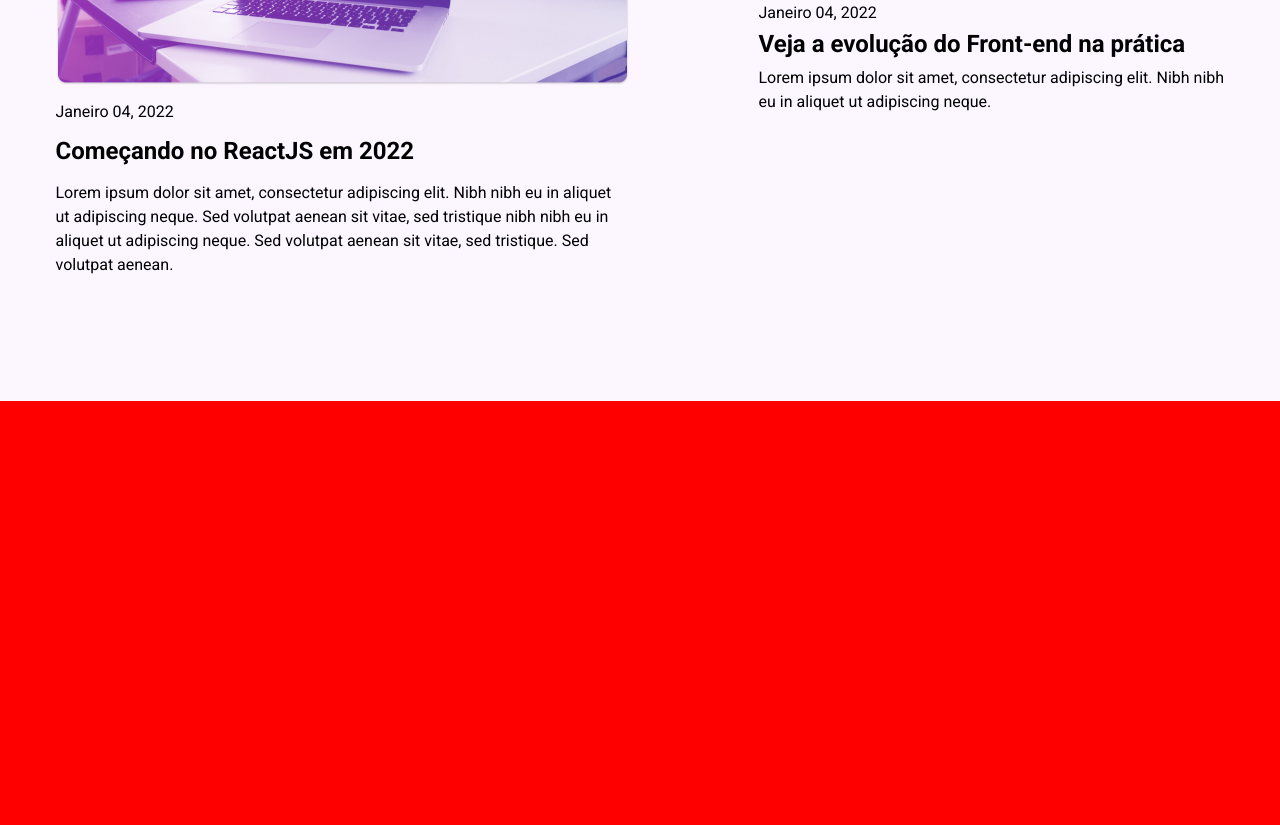
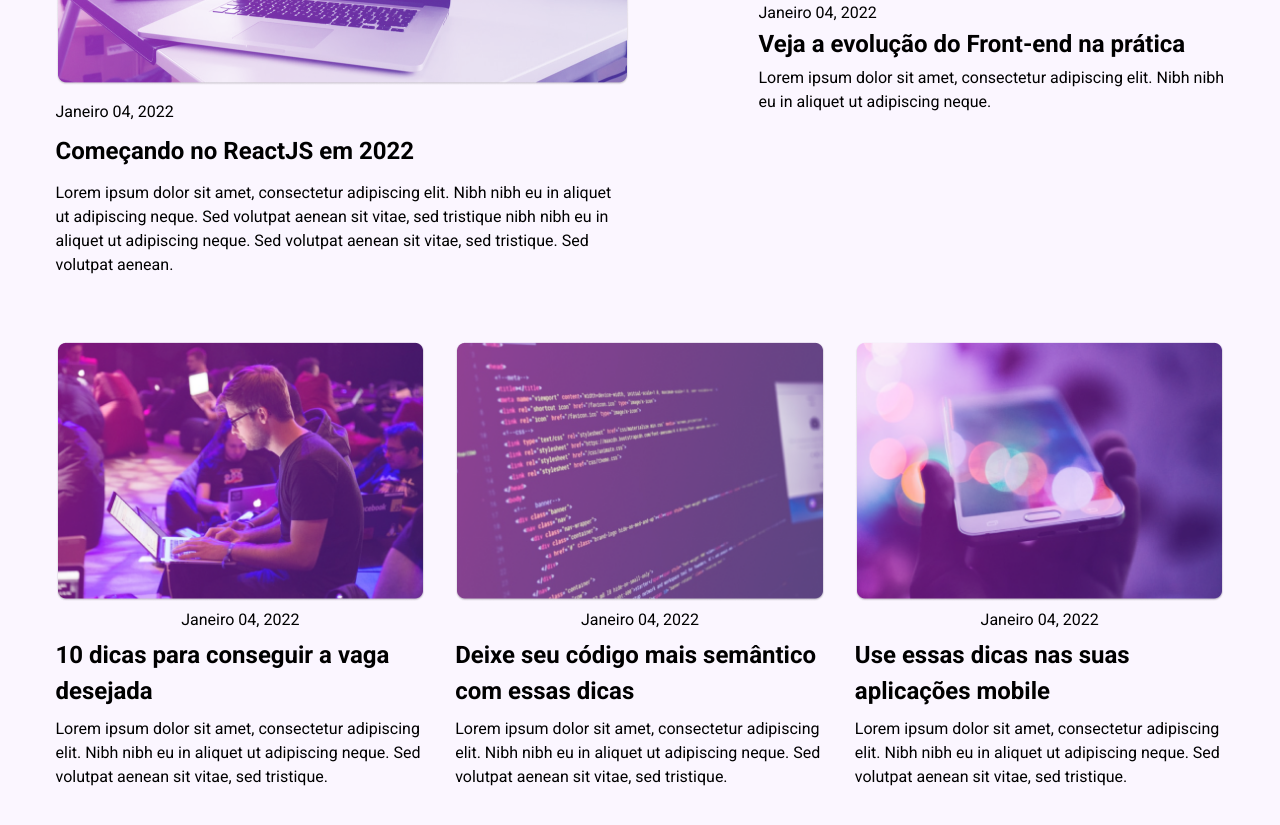
Before and after one commit to daniel-koti/the-blog, a website built with Vite: page index.html in a window 1280 px wide. Shown: the part 865-1690 px from the top of the page. Before the commit the page ends 1266 px from the top, so only its background shows below. Built offline with nearby package versions, Linux system fonts and the light colour scheme.

Commit message:
fix: responsive cards width

```diff
--- a/index.html
+++ b/index.html
@@ -96,7 +96,7 @@
         </aside>
       </div>
 
-      <!-- <div class="cards container">
+      <div class="cards container">
         <div class="card">
           <img src="./public/assets/post-2.png" alt="" />
           <small>Janeiro 04, 2022</small>
@@ -127,7 +127,7 @@
             sed tristique.
           </p>
         </div>
-      </div> -->
+      </div>
     </section>
 
     <script src="./scripts/main.js"></script>
--- a/styles/main.css
+++ b/styles/main.css
@@ -22,7 +22,6 @@ body * {
 }
 
 body {
-  background: red;
   font-size: 1.6rem;
   -webkit-font-smoothing: antialiased;
 }
@@ -200,6 +199,8 @@ h6 {
 #content {
   background-color: var(--light-purple);
   padding: 6rem 1.6rem;
+
+  overflow: hidden;
 }
 
 #content .posts {
@@ -264,7 +265,7 @@ aside hr {
 
 #content .cards {
   display: grid;
-  grid-template-columns: repeat(auto-fit, 369px);
+  grid-template-columns: repeat(auto-fit, minmax(28rem, 1fr));
 
   gap: 3rem;
 }
@@ -273,7 +274,13 @@ aside hr {
   display: flex;
   flex-direction: column;
 
+  align-items: center;
+
   gap: 0.8rem;
+}
+
+.card img {
+  width: 100%;
 }
 
 .card small {
```
